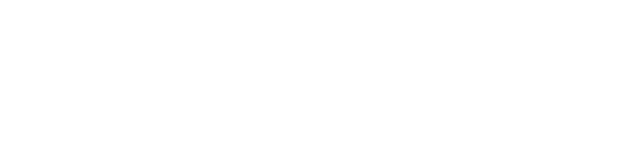
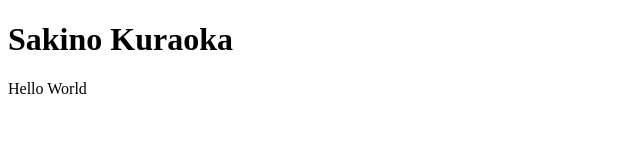
Before and after one commit to sakino0403/portfolio, a plain HTML site: page docs/index.html in a window 1280 px wide. Shown: the whole page, without its empty margins (0-640 px from the left). Drawn offline with Linux system fonts and the light colour scheme.

Commit message:
first2 comit

```diff
--- a/docs/index.html
+++ b/docs/index.html
@@ -2,9 +2,10 @@
 <html>
 <head>
 <meta charset="UTF-8">
-<title>Insert title here</title>
+<title>My Portfolio</title>
 </head>
 <body>
-
+	<h1>Sakino Kuraoka</h1>
+	<p>Hello World</p>
 </body>
 </html>
```
